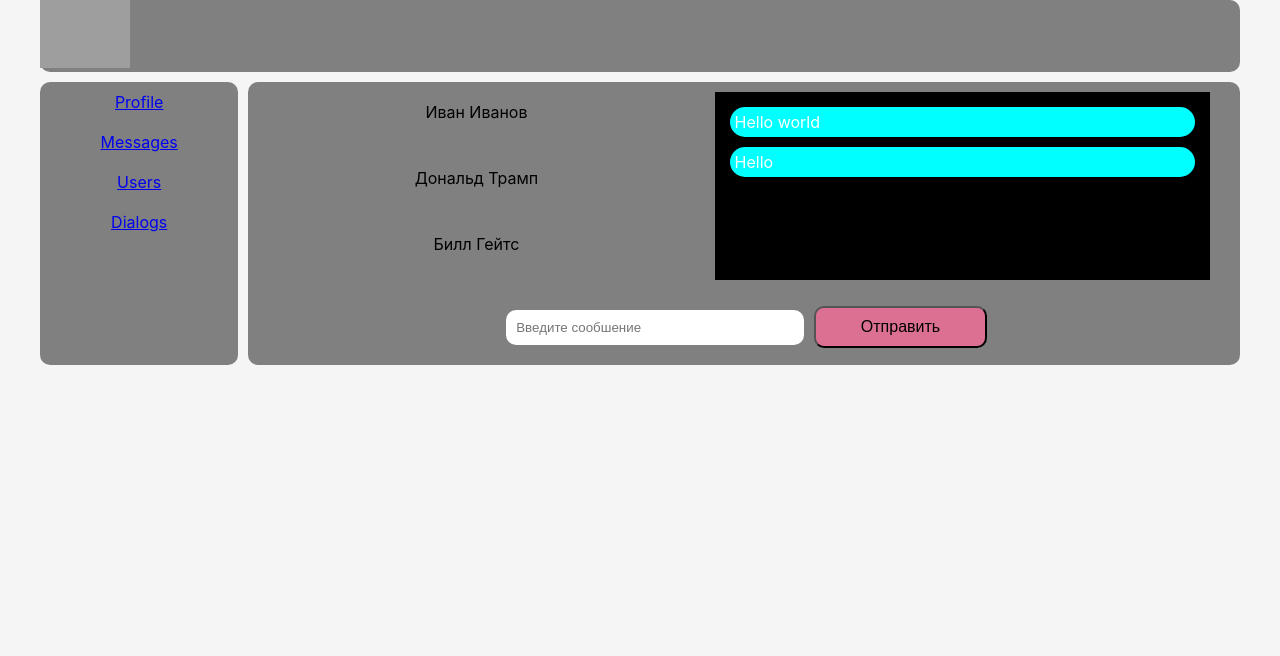
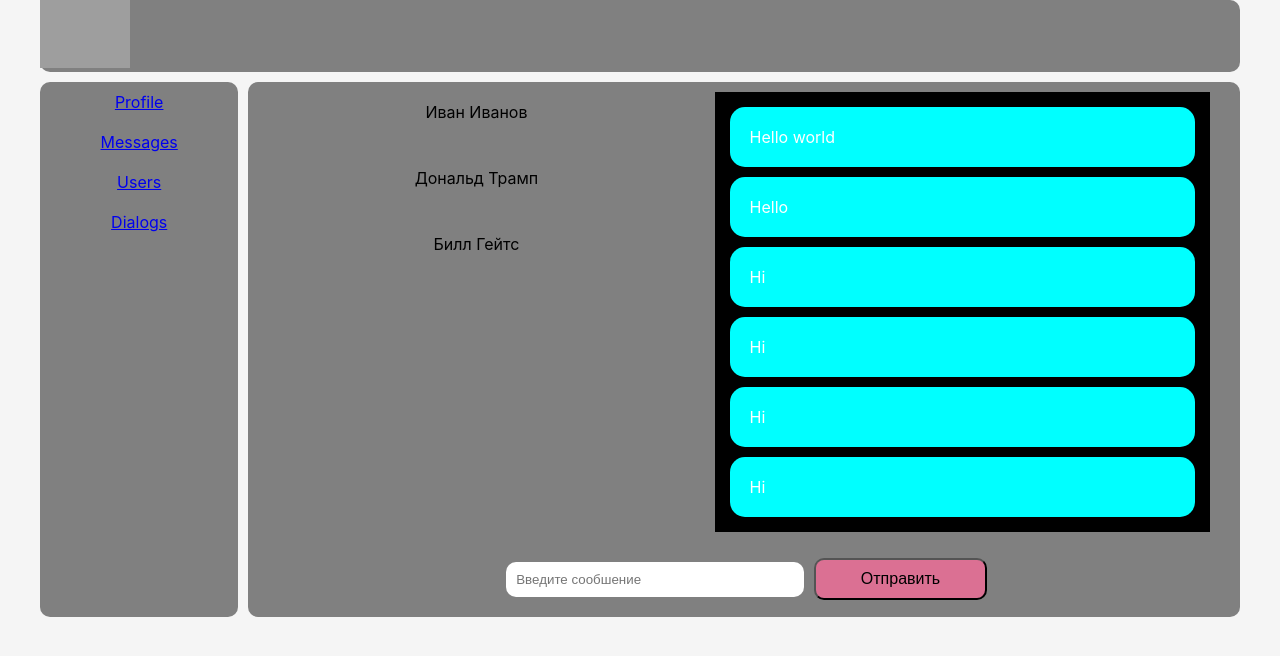
Before and after one commit to winded01/social-network, a React (Create React App) app: page /dialogs in a window 1280 px wide. Shown: the top 656 px of the page. Built offline with nearby package versions, Linux system fonts and the light colour scheme; grey boxes are pictures that could not be loaded.

Commit message:
автомотезировали страницу диалогов

```diff
--- a/src/components/dialogs/Dialog.css
+++ b/src/components/dialogs/Dialog.css
@@ -23,7 +23,7 @@
     align-items: flex-start;
 }
 .message{
-    padding: 5px;
+    padding: 20px;
     margin:10px ;
     background-color: aqua;
     border-radius: 15px;
--- a/src/components/dialogs/Dialog.js
+++ b/src/components/dialogs/Dialog.js
@@ -3,17 +3,16 @@ import './Dialog.css'
 import { NavLink } from 'react-router-dom';
 import DialogsItem from './dialogsItem/DialogsItem';
 import Message from './message/Message';
-function Dialogs() {
+let dialogNames=[{name:'Иван Иванов', id:1},{name:'Дональд Трамп', id:2},{name:'Билл Гейтс', id:3}];
+let messageItems=[{message:'Hello world',id:1},{message:'Hello',id:2},{message:'Hi',id:3},{message:'Hi',id:3},{message:'Hi',id:3},{message:'Hi',id:3}];
+function Dialogs(props) {
   return (
  <div className='dialogs'>
    <div className='dialog'>
-    <DialogsItem name={'Иван Иванов'} id={'1'}/>
-    <DialogsItem name={'Дональд Трамп'} id={'2'}/>
-    <DialogsItem name={'Билл Гейтс'} id={'3'}/>
+    {dialogNames.map((element)=><DialogsItem name={element.name} id={element.id}/>)}
    </div>
     <div className='messages'>
-      <Message message={'Hello world'}/>
-      <Message message={'Hello'}/>
+      {messageItems.map((element)=><Message message={element.message} id={element.id}/>)}
     </div>
    <div className='send_message'>
     <input placeholder='Введите сообшение' type='text'/>
--- a/src/components/profile/Profile.js
+++ b/src/components/profile/Profile.js
@@ -3,14 +3,11 @@ import './profile.css';
 import avatar from '../../img/Elon_mask.jpg';
 import avatar_mini from '../../img/Elon_Mask_small.jpg';
 import Posts from './posts/Posts.js';
-import Dialogs from '../dialogs/Dialog';
+import ProfileInfo from './profileInfo/ProfileInfo';
 function Profile() {
   return (
  <div className='profile'>
-  <div className='user'>
-    <img src={avatar_mini} />
-    <p>Илон Маск</p>
-  </div>
+   <ProfileInfo/>
   <Posts />
  </div>
   );
--- /dev/null
+++ b/src/components/profile/profileInfo/ProfileInfo.js
@@ -0,0 +1,13 @@
+import React from 'react';
+import avatar from '../../../img/Elon_mask.jpg';
+import avatar_mini from '../../../img/Elon_Mask_small.jpg';
+function ProfileInfo() {
+  return (
+  <div className='user'>
+    <img src={avatar_mini} />
+    <p>Илон Маск</p>
+  </div>
+  );
+}
+
+export default ProfileInfo;
```
